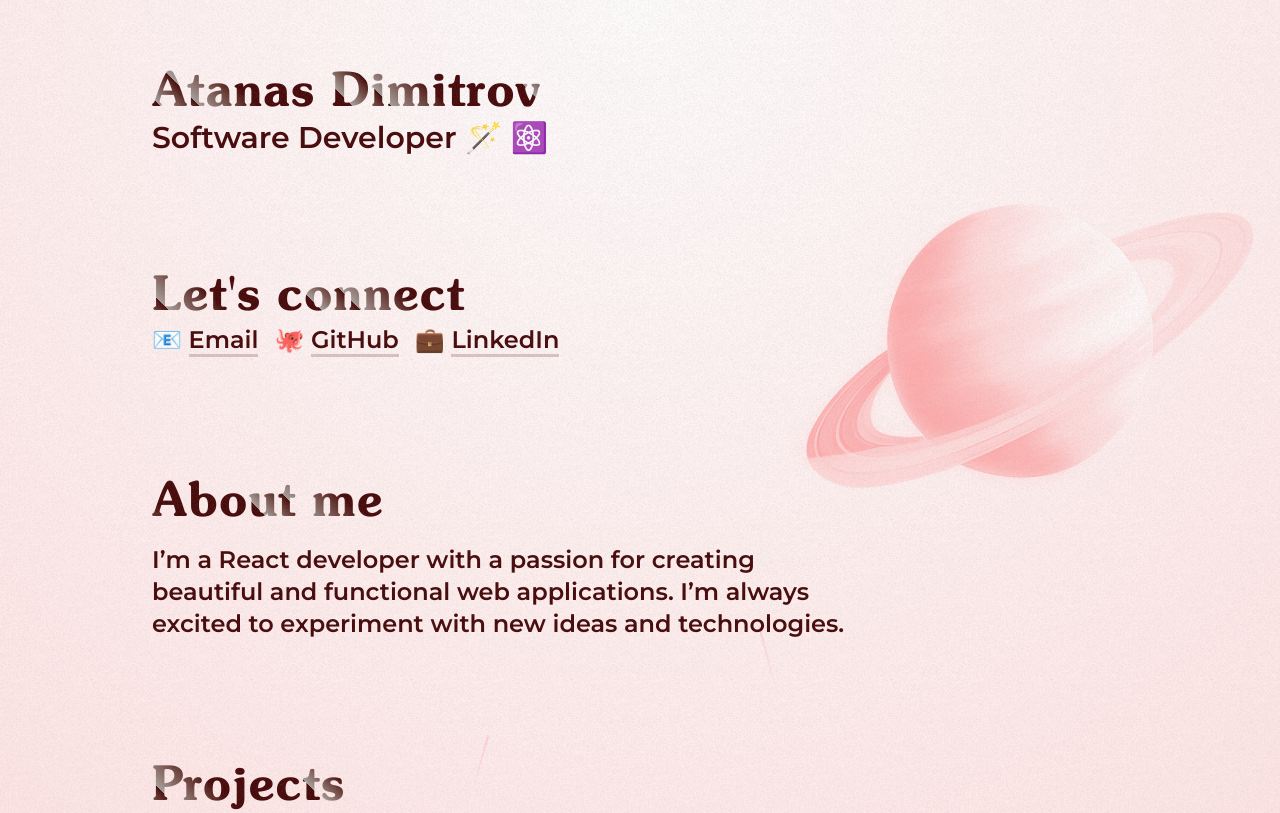
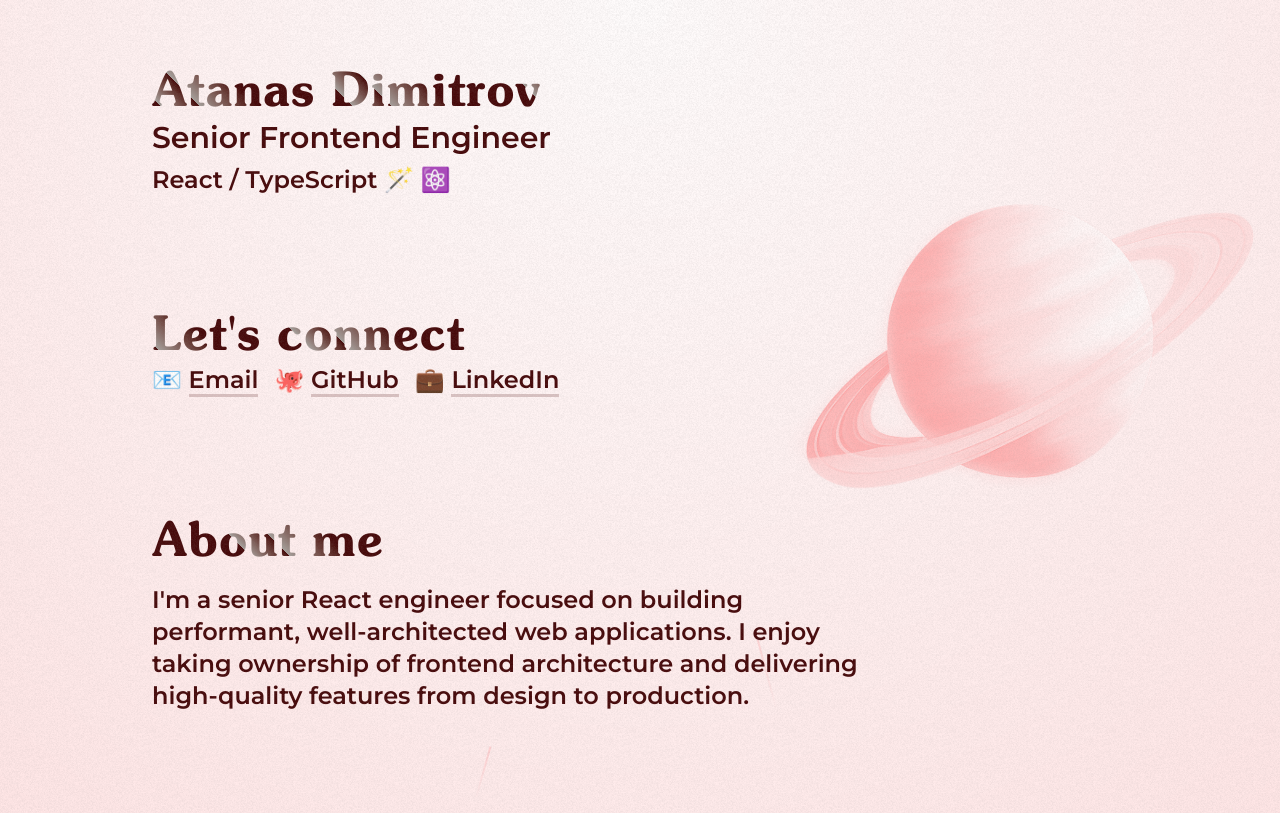
Before and after one commit to atanas-dim/portfolio-2, a Next.js app: page / in a window 1280 px wide. Shown: the top 813 px of the page. Built offline with nearby package versions, Linux system fonts and the light colour scheme.

Commit message:
Update hero copy and metadata

```diff
--- a/src/app/layout.tsx
+++ b/src/app/layout.tsx
@@ -19,7 +19,7 @@ const souvenirBold = localFont({
 })
 
 export const metadata: Metadata = {
-  title: 'Atanas Dimitrov - Software Developer',
+  title: 'Atanas Dimitrov - Senior Frontend Engineer',
   description: 'Building engaging web experiences using React, Next.js, and modern tools.',
   icons: {
     icon: '/favicon.png',
@@ -43,7 +43,7 @@ export const metadata: Metadata = {
     'UI Development',
   ],
   openGraph: {
-    title: 'Atanas Dimitrov - Software Developer',
+    title: 'Atanas Dimitrov - Senior Frontend Engineer',
     description: 'Creating modern, efficient, and user-friendly web applications using React and Next.js.',
     url: 'https://adimitrov.com',
     siteName: 'Atanas Dimitrov - Portfolio',
@@ -59,7 +59,7 @@ export const metadata: Metadata = {
   },
   twitter: {
     card: 'summary_large_image',
-    title: 'Atanas Dimitrov - Software Developer',
+    title: 'Atanas Dimitrov - Senior Frontend Engineer',
     description: 'Creating modern, efficient, and user-friendly web applications using React and Next.js.',
     images: ['https://www.adimitrov.com/opengraph-image'],
   },
--- a/src/app/page.tsx
+++ b/src/app/page.tsx
@@ -17,11 +17,11 @@ export default function HomePage() {
     '@context': 'https://schema.org',
     '@type': 'Person',
     name: 'Atanas Dimitrov',
-    jobTitle: 'Software Developer',
+    jobTitle: 'Senior Frontend Engineer - React / TypeScript',
     url: 'https://adimitrov.com',
     sameAs: ['https://github.com/atanas-dim', 'https://www.linkedin.com/in/atanas-dim/'],
     image: 'https://www.adimitrov.com/opengraph-image',
-    description: 'React developer passionate about creating beautiful and functional web applications.',
+    description: 'React engineer passionate about creating beautiful and functional web applications.',
   }
 
   return (
@@ -39,10 +39,11 @@ export default function HomePage() {
 
       <main className="mx-auto flex size-full min-h-fit max-w-5xl flex-col gap-28 px-6 py-10 opacity-0 motion-reduce:animate-none lg:py-16">
         <section className="relative flex flex-col gap-2">
-          <h1 className="heading whitespace-nowrap">Atanas Dimitrov</h1>
-          <p className="text-2xl whitespace-nowrap lg:text-3xl">
-            Software Developer <span className="text-black">🪄 ⚛️</span>
-          </p>
+          <h1 className="heading">Atanas Dimitrov</h1>
+          <p className="text-2xl lg:text-3xl">Senior Frontend Engineer </p>
+          <span className="text-xl lg:text-2xl">
+            React / TypeScript <span className="text-black">🪄 ⚛️</span>
+          </span>
 
           <Image
             role="presentation"
@@ -76,8 +77,8 @@ export default function HomePage() {
         <section className="flex flex-col gap-4">
           <h2 className="heading lg:leading-tight">About me</h2>
           <p className="max-w-180">
-            I’m a React developer with a passion for creating beautiful and functional web applications. I’m always
-            excited to experiment with new ideas and technologies.
+            I&apos;m a senior React engineer focused on building performant, well-architected web applications. I enjoy
+            taking ownership of frontend architecture and delivering high-quality features from design to production.
           </p>
         </section>
         <section className="relative flex flex-col gap-8">
```
